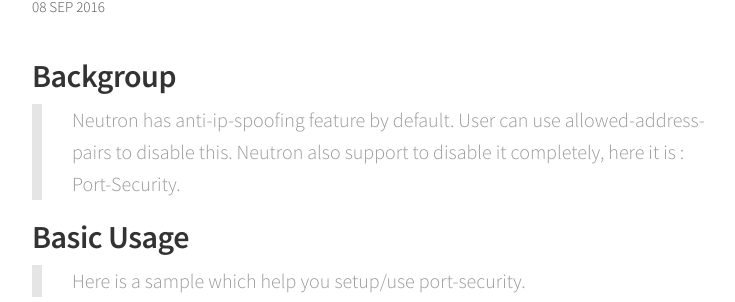
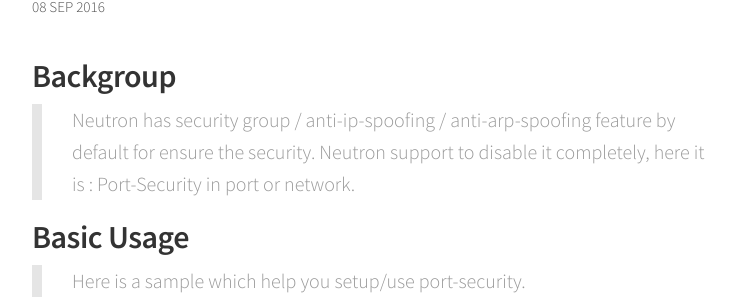
Before and after one commit to LipingMao/LipingMao.github.io, a Jekyll site: the page built from _posts/2016-09-08-neutron_port_security.md, in a window 1280 px wide and 900 px high. Shown: the part 186-488 px from the top of the window, without its empty margins (248-983 px from the left). Built offline with Jekyll 4.4.1, drawn with Linux system fonts in a browser that asks for light colours.

Commit message:
update blog

```diff
--- a/_posts/2016-09-08-neutron_port_security.md
+++ b/_posts/2016-09-08-neutron_port_security.md
@@ -3,7 +3,7 @@ title: Neutron Memo - Port Security
 ---
 ## Backgroup
 
-> Neutron has anti-ip-spoofing feature by default. User can use allowed-address-pairs to disable this. Neutron also support to disable it completely, here it is : Port-Security.
+> Neutron has security group / anti-ip-spoofing / anti-arp-spoofing feature by default for ensure the security. Neutron support to disable it completely, here it is : Port-Security in port or network.
 
 
 ## Basic Usage
```
